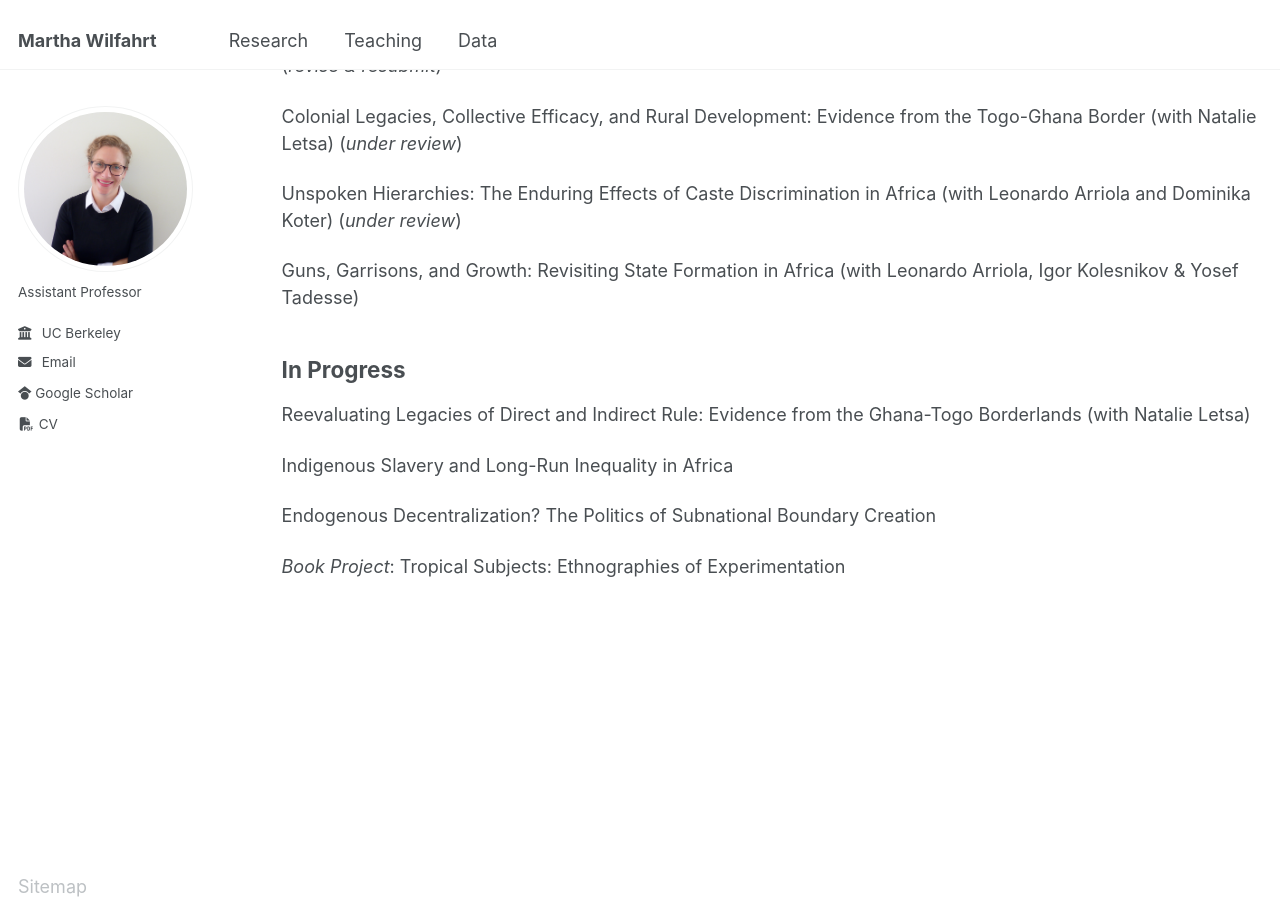
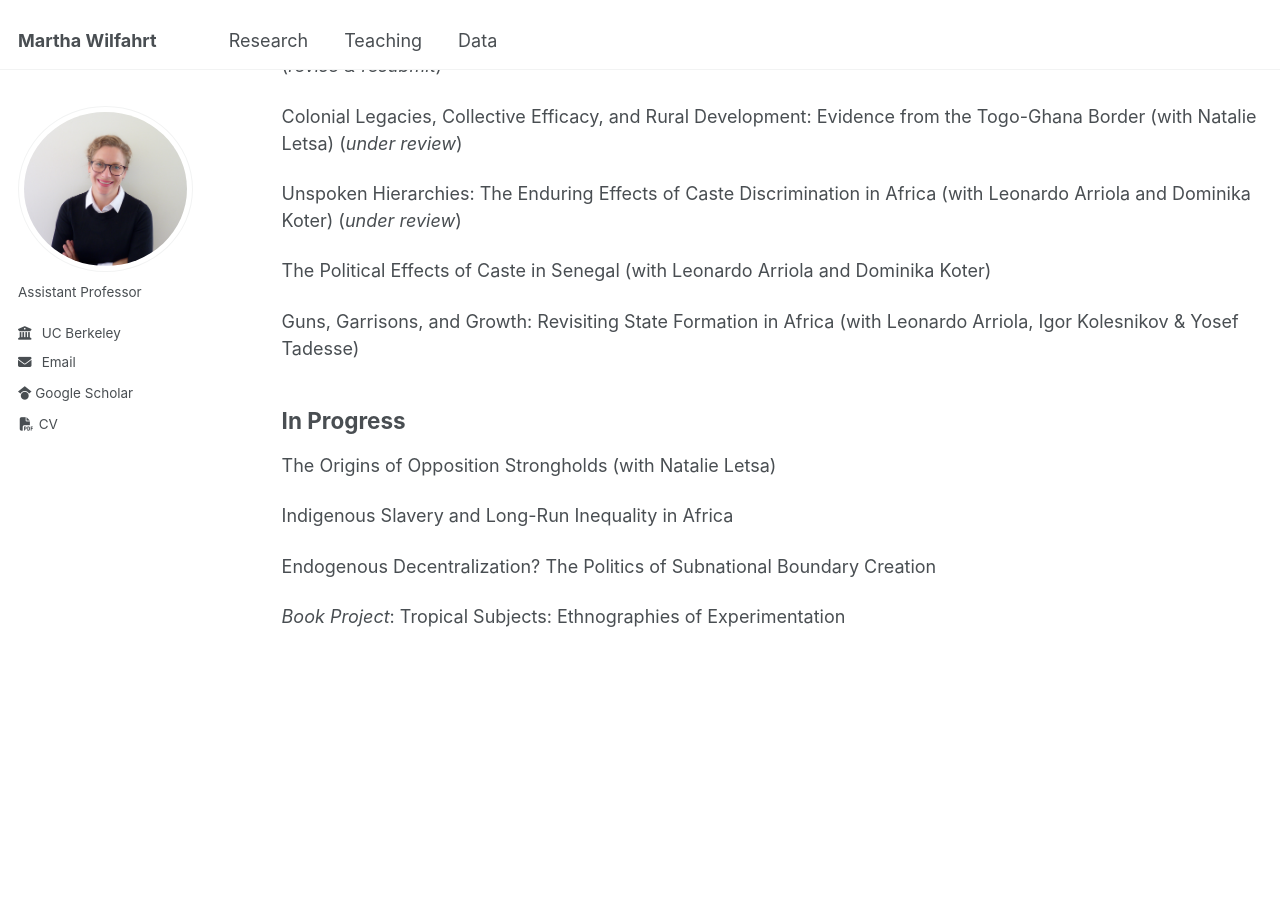
Before and after one commit to martha-wilfahrt/martha-wilfahrt.github.io, a Jekyll site: the page built from _pages/research.md, in a window 1280 px wide and 900 px high, scrolled down 1610 px. Built offline with Jekyll 4.4.1, drawn with Linux system fonts in a browser that asks for light colours.

Commit message:
Update research.md

```diff
--- a/_pages/research.md
+++ b/_pages/research.md
@@ -88,13 +88,15 @@ Colonial Legacies, Collective Efficacy, and Rural Development: Evidence from the
 
 Unspoken Hierarchies: The Enduring Effects of Caste Discrimination in Africa (with Leonardo Arriola and Dominika Koter) (_under review_)
 
+The Political Effects of Caste in Senegal (with Leonardo Arriola and Dominika Koter)
+
 Guns, Garrisons, and Growth: Revisiting State Formation in Africa (with Leonardo Arriola, Igor Kolesnikov & Yosef Tadesse)
 
 
 In Progress
 -------
 
-Reevaluating Legacies of Direct and Indirect Rule: Evidence from the Ghana-Togo Borderlands (with Natalie Letsa)
+The Origins of Opposition Strongholds (with Natalie Letsa)
 
 Indigenous Slavery and Long-Run Inequality in Africa
 
```
